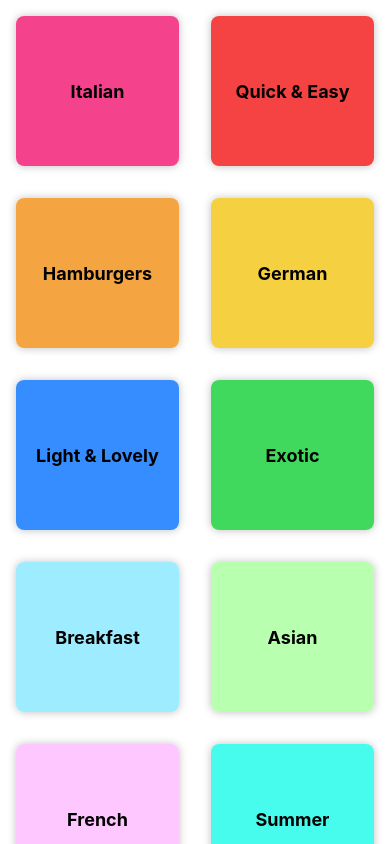
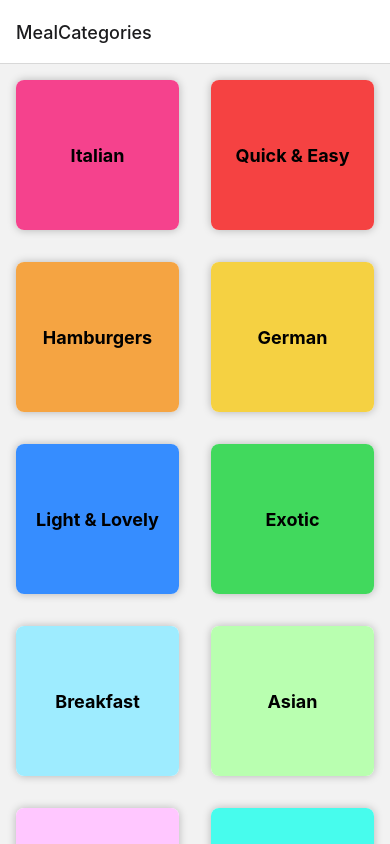
Before and after one commit to Thashatse/ReactNative-Meal-Guide, a React Native app in the folder reactnative-meal-guide/: screen /MealCategories in a window 390 px wide. Built offline with nearby package versions, Linux system fonts and the light colour scheme.

Commit message:
Added Meal overview screen
Added Meal overview screen
Added react navigation

```diff
--- a/reactnative-meal-guide/App.js
+++ b/reactnative-meal-guide/App.js
@@ -1,11 +1,24 @@
+import { NavigationContainer } from "@react-navigation/native";
 import { StatusBar } from "expo-status-bar";
 import { StyleSheet } from "react-native";
+import { createNativeStackNavigator } from '@react-navigation/native-stack'
 import CategoriesScreen from "./screens/CategoriesScreen";
+import MealsOverviewScreen from "./screens/MealsOverviewScreen";
+
+const Stack = createNativeStackNavigator();
 
 export default function App() {
-  return  <CategoriesScreen />;
+  return (
+    <>
+      <StatusBar style='auto' />
+      <NavigationContainer>
+        <Stack.Navigator>
+          <Stack.Screen name="MealCategories" component={CategoriesScreen} />
+          <Stack.Screen name="CategoryOverview" component={MealsOverviewScreen} />
+        </Stack.Navigator>
+      </NavigationContainer>
+    </>
+  );
 }
 
-const styles = StyleSheet.create({
-
-});
+const styles = StyleSheet.create({});
--- a/reactnative-meal-guide/Components/CategoryGridTile.js
+++ b/reactnative-meal-guide/Components/CategoryGridTile.js
@@ -1,13 +1,21 @@
 import { Pressable, View, Text, StyleSheet, Platform } from "react-native";
 
-function CategoryGridTile({title, colour}){
-    return <View style={styles.gridItem}>
-        <Pressable style={({pressed}) => [styles.button, pressed ? styles.buttonPressed : null,]}>
-            <View style={[styles.innerContainer,  {backgroundColor: colour}]}>
+function CategoryGridTile({ title, colour, onPress }) {
+  return (
+    <View style={styles.gridItem}>
+      <Pressable
+        style={({ pressed }) => [
+          styles.button,
+          pressed ? styles.buttonPressed : null,
+        ]}
+        onPress={onPress}
+      >
+        <View style={[styles.innerContainer, { backgroundColor: colour }]}>
           <Text style={styles.title}>{title}</Text>
         </View>
       </Pressable>
-    </View>;
+    </View>
+  );
 }
 
 export default CategoryGridTile;
@@ -16,15 +24,15 @@ const styles = StyleSheet.create({
   gridItem: {
     flex: 1,
     margin: 16,
-        height:150,
+    height: 150,
     borderRadius: 8,
-        backgroundColor: 'white',
+    backgroundColor: "white",
     elevation: 4,
-        shadowColor: 'black',
+    shadowColor: "black",
     shadowOpacity: 0.25,
-        shadowOffset: { width: 0, height: 0.25, },
+    shadowOffset: { width: 0, height: 0.25 },
     shadowRadius: 8,
-        overflow: Platform.OS === 'android' ? 'hidden' : 'visible',
+    overflow: Platform.OS === "android" ? "hidden" : "visible",
   },
 
   button: {
@@ -32,19 +40,19 @@ const styles = StyleSheet.create({
   },
 
   buttonPressed: {
-        opacity: 0.5
+    opacity: 0.5,
   },
 
-    innerContainer:{
+  innerContainer: {
     flex: 1,
     borderRadius: 8,
     padding: 16,
-        justifyContent: 'center',
-        alignItems: 'center',
+    justifyContent: "center",
+    alignItems: "center",
   },
 
   title: {
-        fontWeight: 'bold',
+    fontWeight: "bold",
     fontSize: 18,
   },
-})
+});
--- a/reactnative-meal-guide/package.json
+++ b/reactnative-meal-guide/package.json
@@ -9,10 +9,14 @@
     "web": "expo start --web"
   },
   "dependencies": {
+    "@react-navigation/native": "^6.1.3",
+    "@react-navigation/native-stack": "^6.9.9",
     "expo": "~47.0.12",
     "expo-status-bar": "~1.4.2",
     "react": "18.1.0",
-    "react-native": "0.70.5"
+    "react-native": "0.70.5",
+    "react-native-safe-area-context": "4.4.1",
+    "react-native-screens": "~3.18.0"
   },
   "devDependencies": {
     "@babel/core": "^7.12.9"
--- a/reactnative-meal-guide/screens/CategoriesScreen.js
+++ b/reactnative-meal-guide/screens/CategoriesScreen.js
@@ -2,11 +2,15 @@ import { FlatList } from "react-native";
 import CategoryGridTile from "../Components/CategoryGridTile";
 import { CATEGORIES } from "../data/dummydata";
 
-function renderCategoryItem(itemData) {
-  return (<CategoryGridTile title={itemData.item.title} colour={itemData.item.color} />);
-}
+function CategoriesScreen({navigation}) {
+  function renderCategoryItem(itemData) {
+    function pressHandler() {
+      navigation.navigate('CategoryOverview');
+    }
 
-function CategoriesScreen() {
+    return (<CategoryGridTile title={itemData.item.title} colour={itemData.item.color} onPress={pressHandler} />);
+  }
+
   return (
     <FlatList
       data={CATEGORIES}
--- /dev/null
+++ b/reactnative-meal-guide/screens/MealsOverviewScreen.js
@@ -0,0 +1,18 @@
+import { View, Text, StyleSheet } from 'react-native'
+
+import { MEALS } from '../data/dummydata'
+
+function MealsOverviewScreen() {
+    return <View style={styles.container}>
+        <Text>Meals Overview Screen</Text>
+    </View>
+}
+
+export default MealsOverviewScreen;
+
+const styles = StyleSheet.create({
+    container: {
+        flex: 1,
+        padding: 16,
+    },
+})
```
Also changed, not shown: 1 other file (tests, documents, lock files or other folders). Lines whose indentation alone changed are shown as unchanged.
